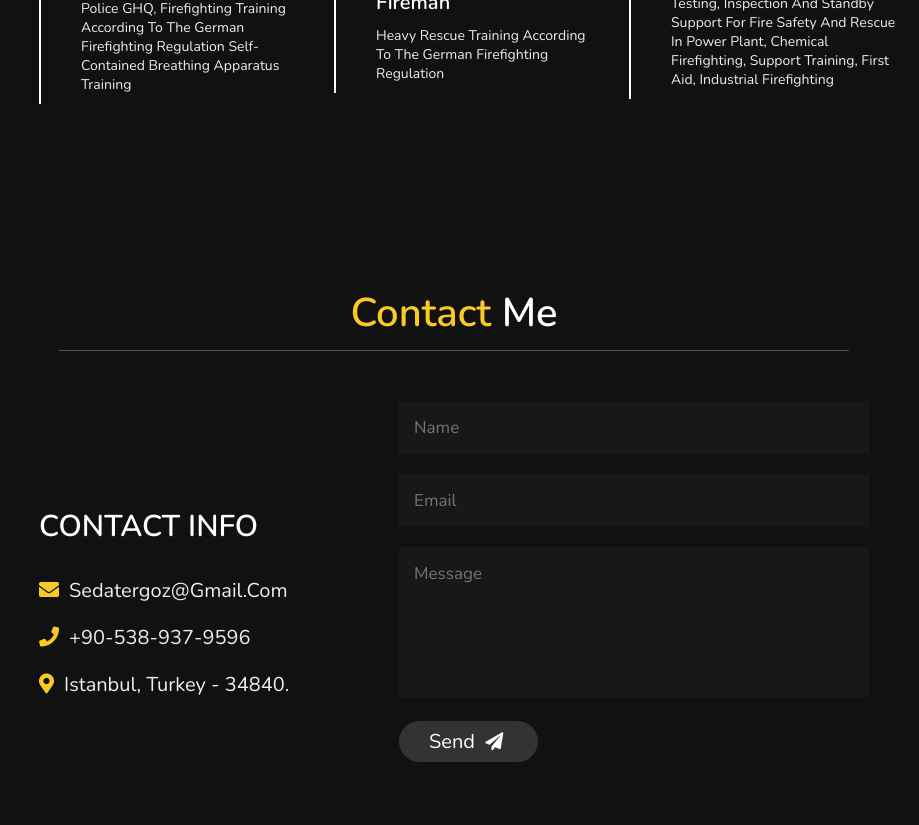
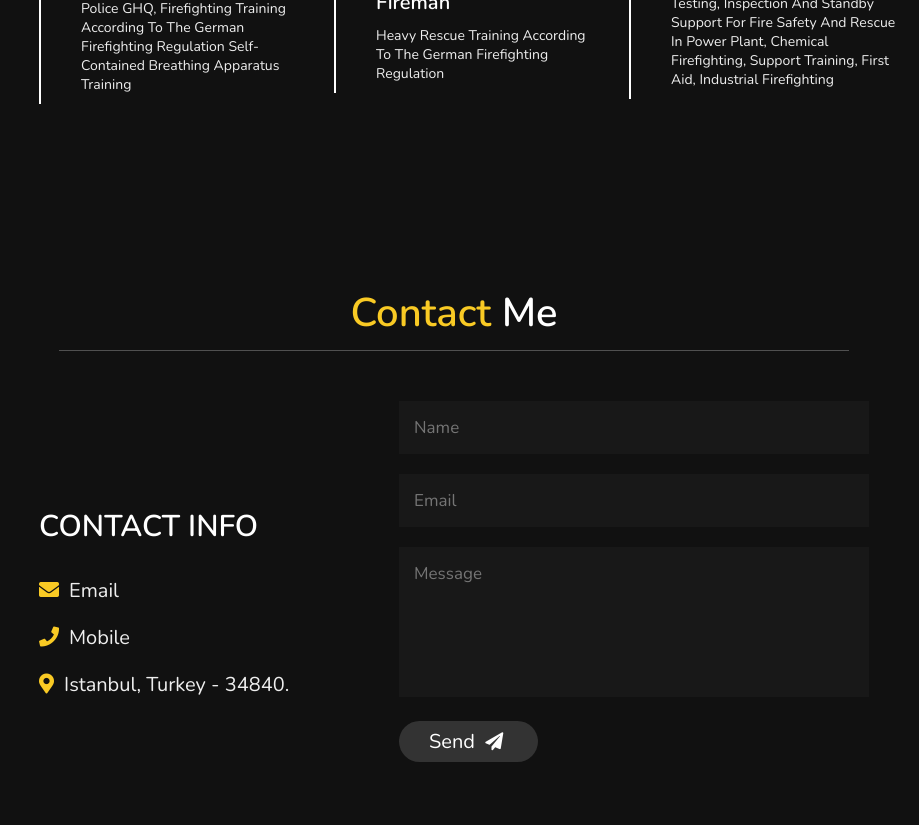
Before and after one commit to eaeoz/html_css_js_portfolio, a plain HTML site: page index.html in a window 1280 px wide. Shown: the part 3072-3897 px from the top of the page, without its empty margins (361-1280 px from the left). Drawn offline with nearby package versions, Linux system fonts and the light colour scheme.

Commit message:
Update index.html

```diff
--- a/index.html
+++ b/index.html
@@ -215,8 +215,8 @@ Chemical Firefighting, Support training, First Aid, Industrial Firefighting</p>
         <h3 class="title">contact info</h3>
 
         <div class="info">
-            <h3> <i class="fas fa-envelope"></i> sedatergoz@gmail.com </h3>
-            <h3> <i class="fas fa-phone"></i> +90-538-937-9596 </h3>
+            <h3> <i class="fas fa-envelope"></i> email </h3>
+            <h3> <i class="fas fa-phone"></i> mobile </h3>
             <h3> <i class="fas fa-map-marker-alt"></i> Istanbul, Turkey - 34840. </h3>
         </div>
 
```
